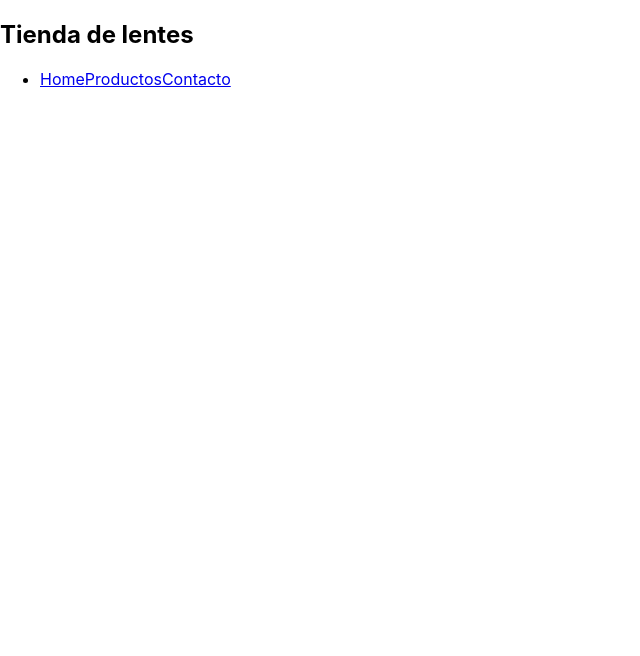
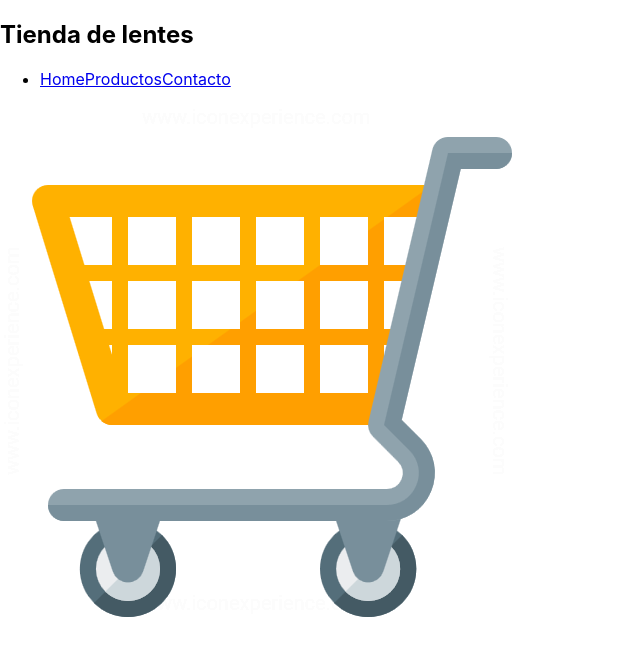
Before and after one commit to GabriellyFerreiraa/Tienda-de-Lentes, a React (Create React App) app in the folder myecomerce/: page / in a window 1280 px wide. Shown: the top 656 px of the page, without its empty margins (0-640 px from the left). Built offline with nearby package versions, Linux system fonts and the light colour scheme.

Commit message:
new change

```diff
--- a/myecomerce/src/components/NavBar.jsx
+++ b/myecomerce/src/components/NavBar.jsx
@@ -1,3 +1,4 @@
+import cart from '../assets/cart.png'
 
 export const NavBar = () => (
     <header>
@@ -11,5 +12,6 @@ export const NavBar = () => (
                 </li>
             </ul>
         </nav>
+        <img src={cart} alt="Changuito" />
     </header>
 )
```
Also changed, not shown: myecomerce/src/App.js (renamed from myecomerce/src/App.jsx), myecomerce/src/assets/cart.png (added).
